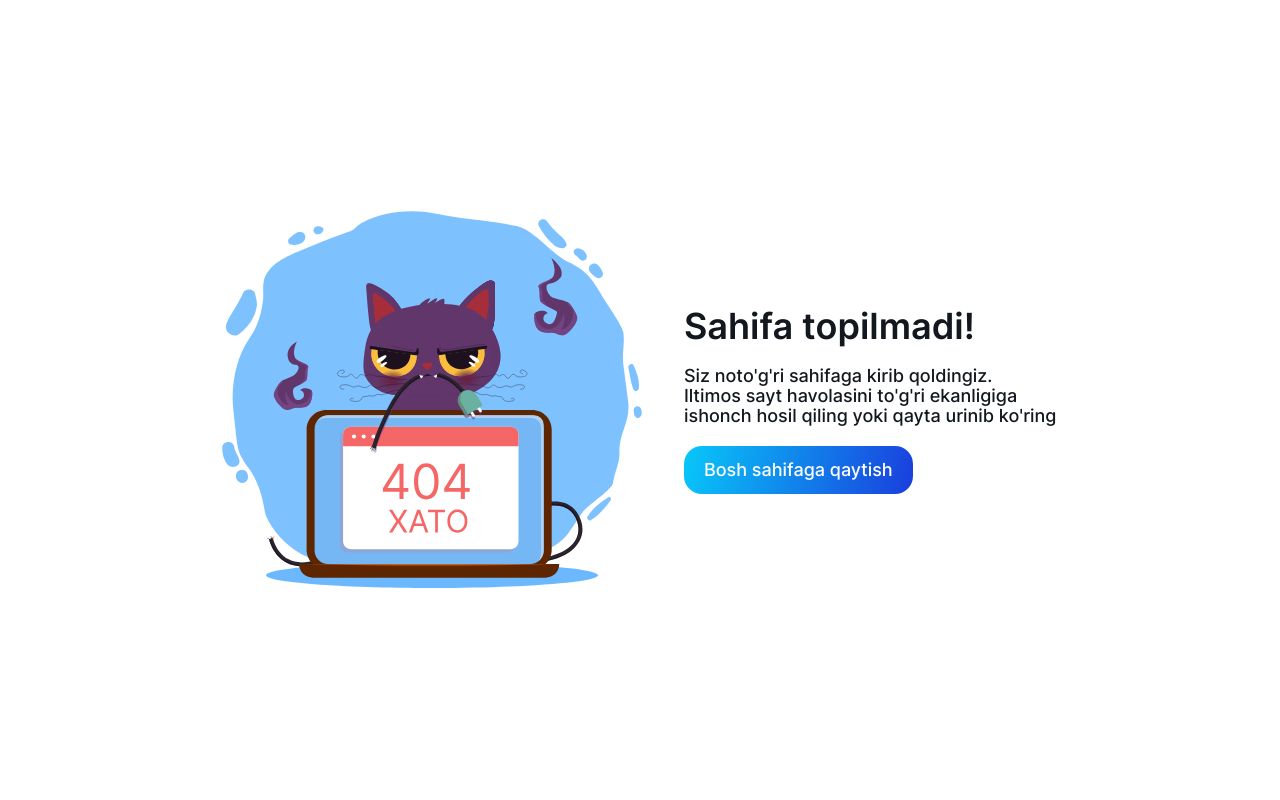
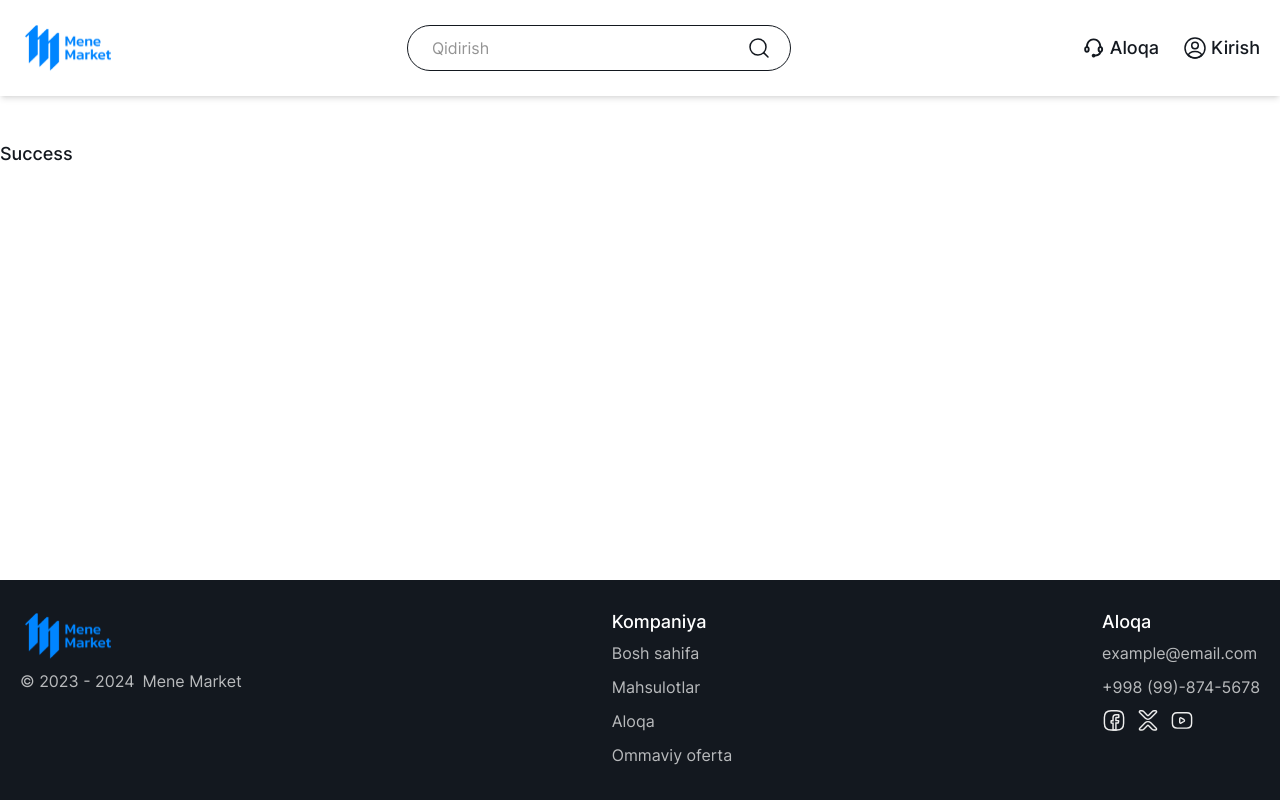
Before and after one commit to YaxyobekUz/mene-market, a React (Vite) app: page /success in a window 1280 px wide. Built offline with nearby package versions, Linux system fonts and the light colour scheme; no server answers.

Commit message:
add success page route

```diff
--- a/src/App.jsx
+++ b/src/App.jsx
@@ -56,6 +56,7 @@
 import RegularCustomers from "./pages/RegularCustomers";
 import BalanceHistory from "./pages/BalanceHistoryPage";
 import ConnectWithTelegram from "./pages/ConnectWithTelegram";
+import Success from "./pages/Success";
 
 const App = () => {
   const dispatch = useDispatch();
@@ -109,6 +110,7 @@
         <Route path="/" element={!loader ? <MainRoot /> : <Loader />}>
           <Route index element={<Home />} />
           <Route path="contact" element={<Contact />} />
+          <Route path="success" element={<Success />} />
           <Route path="public-offer" element={<PublicOffer />} />
           <Route path="search/:searchQuery" element={<Search />} />
 
--- /dev/null
+++ b/src/pages/Success.jsx
@@ -0,0 +1,9 @@
+import React from 'react'
+
+const Success = () => {
+  return (
+    <div>Success</div>
+  )
+}
+
+export default Success
```
